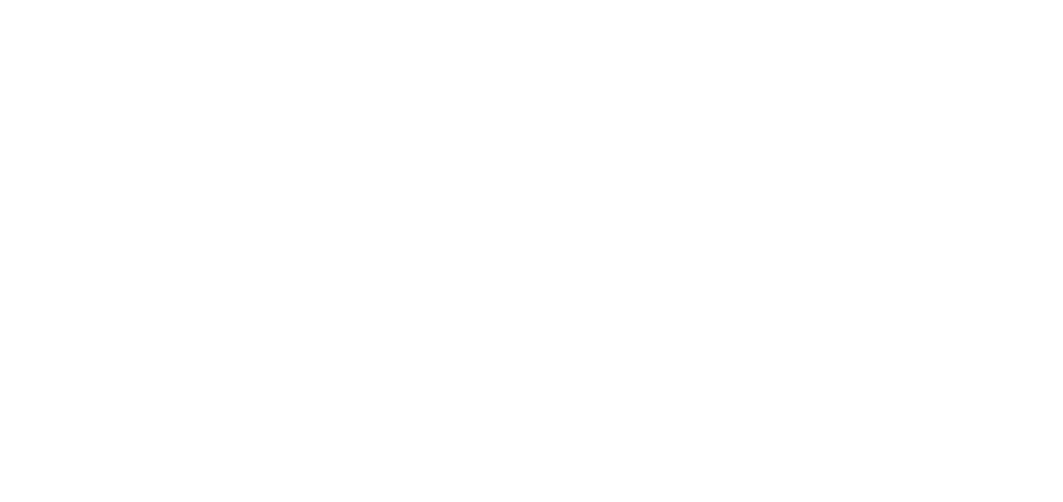
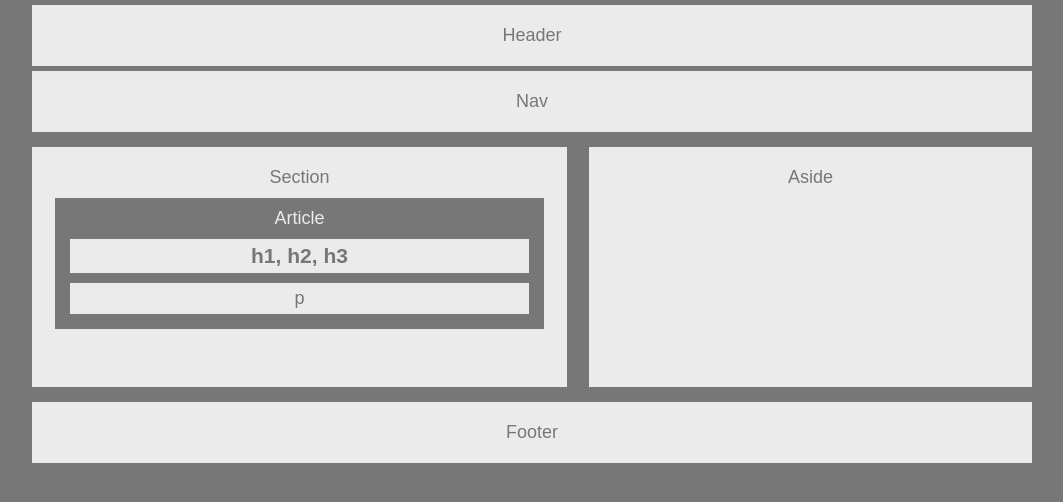
Before and after one commit to kevin-salamon/HW-Wireframe, a plain HTML site: page index.html in a window 1280 px wide. Shown: the whole page, without its empty margins (133-1196 px from the left). Drawn offline with Linux system fonts and the light colour scheme.

Commit message:
wireframe finalized in css

```diff
--- a/index.html
+++ b/index.html
@@ -2,8 +2,24 @@
 <html>
 <head>
     <title>Wireframe Homework</title>
+    <link rel="stylesheet" href="style.css">
 </head>
+
+<header>Header</header>
+
+<nav>Nav</nav>
+
 <body>
+    <div class="clearfix">
+        <section>Section
+            <article>Article
+                <h1>h1, h2, h3</h1>
+                <p>p</p>
+            </article>
+        </section>
+        <aside>Aside</aside>
+    </div>
+</body>
+<footer>Footer</footer>
 
-</body>
 </html>
--- a/style.css
+++ b/style.css
@@ -0,0 +1,84 @@
+header {
+    background: #ebebeb;
+    margin: 5px;
+    padding: 20px;
+    text-align: center;
+    text-justify: center;
+    width: 100%;
+}
+
+nav {
+    background: #ebebeb;
+    margin: 5px 5px 15px 5px;
+    padding: 20px;
+    text-align: center;
+    text-justify: center;
+    width: 100%;
+}
+
+section {
+    background: #ebebeb;
+    width: 495px;
+    height: 200px;
+    padding: 20px;
+    text-align: center;
+    text-justify: center;
+    float: left;
+    margin-left: 5px;
+}
+
+article {
+    color:#ebebeb;
+    background: #777;
+    padding: 10px 5px 5px 5px;
+    margin: 10px 3px 3px 3px;
+}
+
+aside {
+    background: #ebebeb;
+    float: right;
+    width: 42%;
+    height: 200px;
+    padding: 20px;
+    text-align: center;
+    text-justify: center;
+    margin-right: -45px;
+}
+
+footer {
+    background: #ebebeb;
+    margin: 15px 5px 5px 5px;
+    padding: 20px;
+    text-align: center;
+    text-justify: center;
+    width: 100%;
+}
+
+body {
+    font-family: "Arial", "Helvetica Neue", Helvetica, sans-serif;
+    color: #777;
+    background: #777;
+    width: 960px;
+    font-size: 18px;
+    margin: 0 auto;
+}
+
+h1 {
+    color: #777;
+    background: #ebebeb;
+    padding: 5px;
+    margin: 10px;
+}
+
+p {
+    color: #777;
+    background: #ebebeb;
+    padding: 5px;
+    margin: 10px;
+}
+
+.clearfix::after {
+    content: " ";
+    display: block;
+    clear: both;
+}
```
